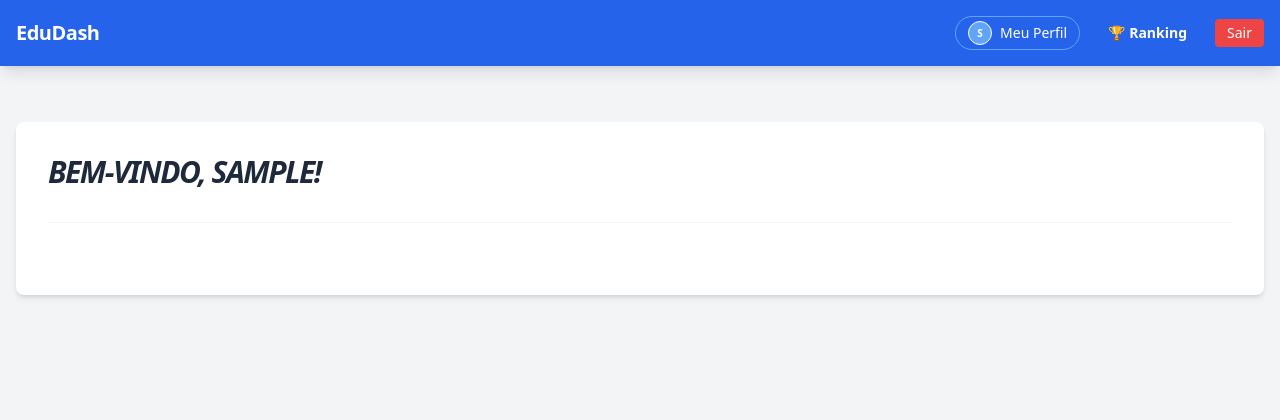
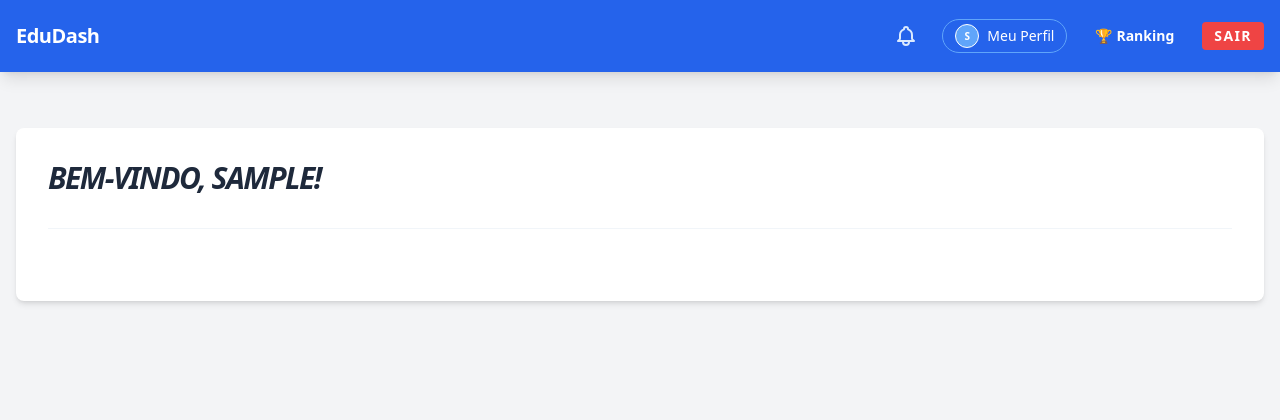
Before and after one commit to TheBestSquad/Platform_Web_Gamified, a Django app: page /accounts/ in a window 1280 px wide. Shown: the top 420 px of the page. Run offline with Django 5.2, Linux system fonts and the light colour scheme; the visitor is signed in with stand-in values (Sample User, id 1); some libraries are stand-ins or nearby versions.

Commit message:
feat: implementa sistema de notificações interativas para alunos e professores

```diff
--- /dev/null
+++ b/accounts/context_processors.py
@@ -0,0 +1,9 @@
+from .models import Notificacao
+
+def notificacoes_usuario(request):
+    if request.user.is_authenticated:
+        return {
+            'notificacoes_recentes': Notificacao.objects.filter(user=request.user, lida=False)[:5],
+            'contador_notificacoes': Notificacao.objects.filter(user=request.user, lida=False).count()
+        }
+    return {}
--- a/accounts/urls.py
+++ b/accounts/urls.py
@@ -8,4 +8,5 @@ urlpatterns = [
     path('aprovar-aluno/<int:aluno_id>/', views.aprovar_aluno, name='aprovar_aluno'),
     path('meus-alunos/', views.lista_alunos_professor, name='lista_alunos'),
     path('perfil/', views.editar_perfil, name='editar_perfil'),
+    path('notificacoes/lidas/', views.marcar_notificacoes_lidas, name='marcar_notificacoes_lidas'),
 ]
--- a/accounts/views.py
+++ b/accounts/views.py
@@ -4,7 +4,7 @@ from django.contrib.auth.models import User
 from django.contrib.auth.decorators import login_required
 from django.contrib import messages
 from django.db.models import Avg
-from .models import Professor, Aluno, Matricula
+from .models import Professor, Aluno, Matricula, Notificacao
 from courses.models import Licao, Entrega
 
 
@@ -205,3 +205,12 @@ def editar_perfil(request):
         'perfil_form': perfil_form, # Passamos o form de perfil para o template
         'perfil': perfil
     })
+
+
+@login_required
+def marcar_notificacoes_lidas(request):
+    # Filtra todas as notificações do usuário logado que ainda não foram lidas e as marca como True
+    Notificacao.objects.filter(user=request.user, lida=False).update(lida=True)
+
+    # Redireciona o usuário de volta para a página onde ele estava
+    return redirect(request.META.get('HTTP_REFERER', 'home'))
--- a/core/settings.py
+++ b/core/settings.py
@@ -65,6 +65,7 @@ TEMPLATES = [
                 'django.template.context_processors.request',
                 'django.contrib.auth.context_processors.auth',
                 'django.contrib.messages.context_processors.messages',
+                'accounts.context_processors.notificacoes_usuario',
             ],
         },
     },
--- a/templates/partials/_navbar.html
+++ b/templates/partials/_navbar.html
@@ -1,9 +1,56 @@
-<nav class="bg-blue-600 p-4 text-white shadow-lg">
+<nav class="bg-blue-600 p-4 text-white shadow-lg relative z-50">
     <div class="container mx-auto flex justify-between items-center">
         <a href="{% url 'home' %}" class="font-bold text-xl tracking-tight">EduDash</a>
 
         <div class="space-x-4 flex items-center">
             {% if user.is_authenticated %}
+
+                <div class="relative group">
+                    <button class="relative p-2 text-blue-100 hover:text-white hover:bg-blue-700 rounded-full transition-all focus:outline-none">
+                        <svg xmlns="http://www.w3.org/2000/svg" class="h-6 w-6" fill="none" viewBox="0 0 24 24" stroke="currentColor">
+                            <path stroke-linecap="round" stroke-linejoin="round" stroke-width="2" d="M15 17h5l-1.405-1.405A2.032 2.032 0 0118 14.158V11a6.002 6.002 0 00-4-5.659V5a2 2 0 10-4 0v.341C7.67 6.165 6 8.388 6 11v3.159c0 .538-.214 1.055-.595 1.436L4 17h5m6 0v1a3 3 0 11-6 0v-1m6 0H9" />
+                        </svg>
+
+                        {% if contador_notificacoes > 0 %}
+                            <span class="absolute top-1 right-1 inline-flex items-center justify-center px-1.5 py-0.5 text-[10px] font-black leading-none text-white transform translate-x-1/2 -translate-y-1/2 bg-red-500 rounded-full border border-blue-600 shadow-sm">
+                                {{ contador_notificacoes }}
+                            </span>
+                        {% endif %}
+                    </button>
+
+                    <div class="absolute right-0 mt-1 w-72 bg-white rounded-2xl shadow-2xl border border-slate-100 py-2 hidden group-hover:block animate-in fade-in slide-in-from-top-2 duration-200">
+                        <div class="px-4 py-2 border-b border-slate-50 flex justify-between items-center">
+                            <h4 class="text-[10px] font-black text-slate-400 uppercase tracking-widest">Notificações</h4>
+                            {% if contador_notificacoes > 0 %}
+                                <span class="text-[9px] bg-blue-100 text-blue-600 px-2 py-0.5 rounded-full font-bold">{{ contador_notificacoes }} novas</span>
+                            {% endif %}
+                        </div>
+
+                        <div class="max-h-80 overflow-y-auto">
+                            {% for notif in notificacoes_recentes %}
+                                <a href="{{ notif.link|default:'#' }}" class="block px-4 py-3 hover:bg-blue-50 transition border-b border-slate-50 last:border-0 group/item">
+                                    <p class="text-xs text-slate-700 font-medium leading-tight group-hover/item:text-blue-700">{{ notif.mensagem }}</p>
+                                    <span class="text-[9px] text-slate-400 mt-1 block font-semibold uppercase">{{ notif.data_criacao|timesince }} atrás</span>
+                                </a>
+                            {% empty %}
+                                <div class="text-center py-8">
+                                    <span class="text-2xl block mb-2">🎉</span>
+                                    <p class="text-xs text-slate-400 italic font-medium">Tudo em dia por aqui!</p>
+                                </div>
+                            {% endfor %}
+                        </div>
+
+                        {# MUDANÇA AQUI: Botão para marcar como lidas #}
+                        {% if notificacoes_recentes %}
+                            <div class="pt-2 px-2">
+                                <a href="{% url 'marcar_notificacoes_lidas' %}" class="block text-center py-2 text-[10px] font-black text-blue-600 uppercase hover:bg-blue-50 rounded-lg transition-colors tracking-widest">
+                                    Marcar todas como lidas
+                                </a>
+                            </div>
+                        {% endif %}
+                    </div>
+                </div>
+
                 <a href="{% url 'editar_perfil' %}" class="flex items-center gap-2 hover:bg-blue-700 px-3 py-1 rounded-full transition border border-blue-400">
                     <div class="w-6 h-6 rounded-full bg-blue-400 overflow-hidden flex items-center justify-center border border-white">
                         {% if user.professor_profile.foto or user.aluno_profile.foto %}
@@ -30,11 +77,11 @@
 
                 <form action="{% url 'logout' %}" method="post" class="inline ml-2">
                     {% csrf_token %}
-                    <button type="submit" class="bg-red-500 hover:bg-red-600 px-3 py-1 rounded text-sm transition">Sair</button>
+                    <button type="submit" class="bg-red-500 hover:bg-red-600 px-3 py-1 rounded text-sm transition font-bold uppercase text-[10px] tracking-widest">Sair</button>
                 </form>
             {% else %}
-                <a href="{% url 'login' %}" class="hover:underline">Login</a>
-                <a href="{% url 'register_professor' %}" class="bg-white text-blue-600 px-3 py-1 rounded font-semibold text-sm">Sou Professor</a>
+                <a href="{% url 'login' %}" class="hover:underline text-sm font-bold">Login</a>
+                <a href="{% url 'register_professor' %}" class="bg-white text-blue-600 px-4 py-2 rounded-full font-black text-xs uppercase tracking-widest shadow-md hover:bg-blue-50 transition-all">Sou Professor</a>
             {% endif %}
         </div>
     </div>
```
Also changed, not shown: accounts/admin.py (+8 -1 lines), accounts/models.py (+16 -0 lines), courses/views.py (+18 -1 lines), accounts/migrations/0004_notificacao.py (added).
